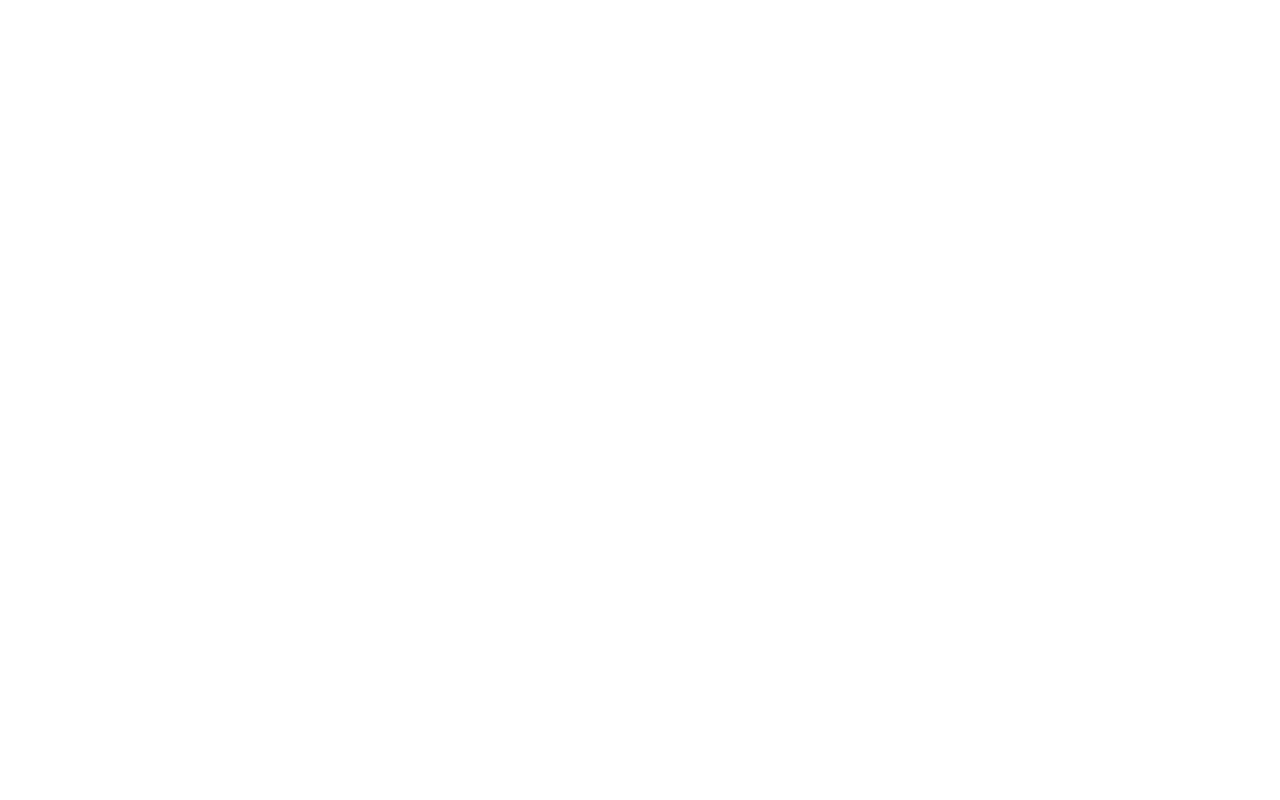
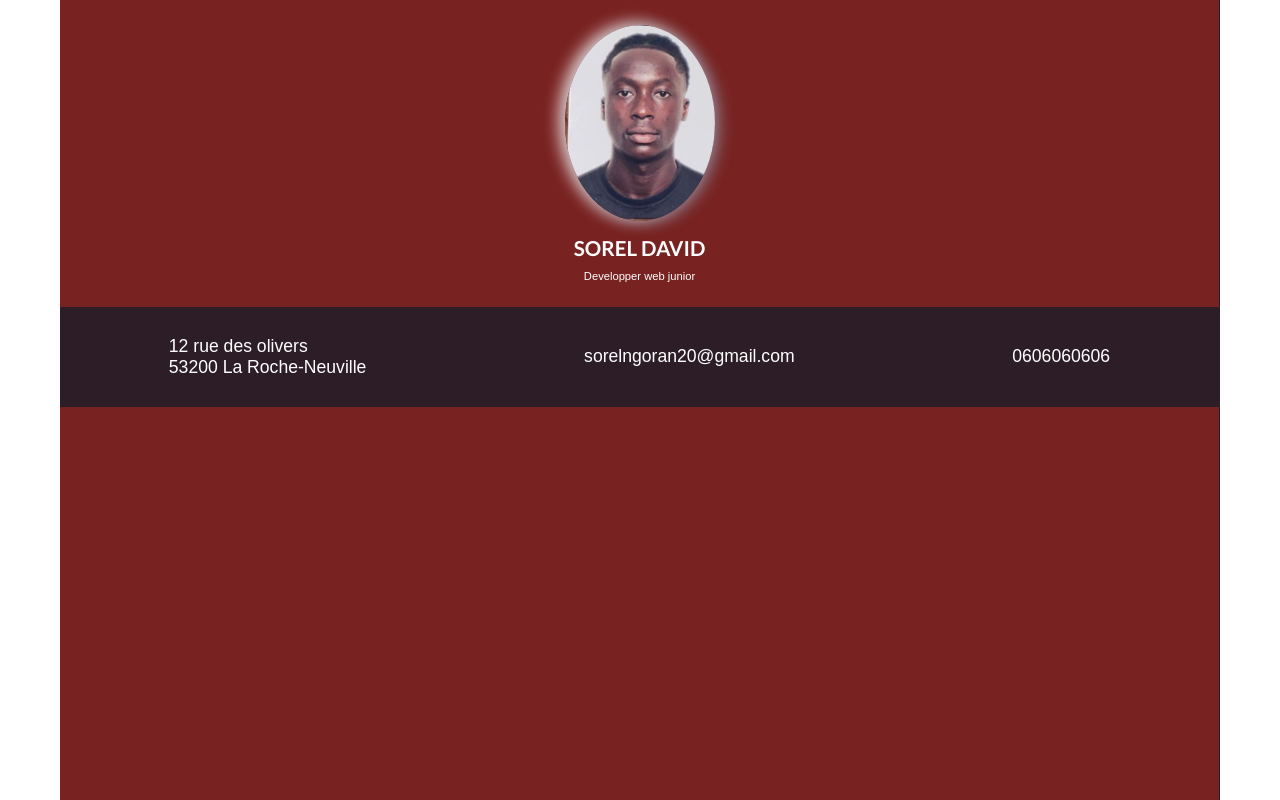
Before and after one commit to sorel20/cv-sorel, a plain HTML site: page index.html in a window 1280 px wide. Drawn offline with Linux system fonts and the light colour scheme.

Commit message:
design de la photo de profile et des contacts

```diff
--- a/assets/css/styles.css
+++ b/assets/css/styles.css
@@ -0,0 +1,118 @@
+@import url('https://fonts.googleapis.com/css2?family=Lato:ital,wght@0,100;0,300;0,400;0,700;0,900;1,100;1,300;1,400;1,700;1,900&display=swap');
+
+@font-face {
+    font-family: "Raleway";
+    src: local("../fonts/raleway/Raleway-Black.ttf") , local("../fonts/raleway/Raleway-Light");
+    font-style: normal;
+}
+*{
+    margin: 0;
+    padding: 0;
+    box-sizing: border-box;
+}
+
+a{
+    text-decoration: none;
+    color: var(--white);
+}
+:root{
+    --dark-red: #782221 ;
+    --orange-variant : #DBC2A4 ;
+    --rose-varinat: #2C1D27 ;
+    --white: #fff ;
+}
+
+body{
+    background-color: var(--white);
+    width: 100%;
+    min-height: 100vh;
+    font-family: Raleway , sans-serif;
+    display: flex;
+    justify-content: center;
+    font-size: 1.1em;
+}
+
+h2, h3{
+    font-family: Lato, sans-serif;
+}
+.container{
+    width: 1160px;
+    /* min-height: 100vh;
+     height: 100vh;*/
+    background-color: var(--dark-red);
+    color: var(--white);
+    border-right: 1px solid var(--rose-varinat);
+}
+
+.container .profile{
+    display: flex;
+    justify-content: center;
+    flex-direction: column;
+    align-items: center;
+    width: 100%;
+    min-height: 250px;
+    padding: 25px;
+}
+
+.profile_infos, .infos_center, .infos_right{
+    position: relative;
+}
+
+.profile_infos .infos_left a:hover, .profile_infos .infos_center a:hover, .profile_infos .infos_right a:hover{
+    text-decoration: underline white;
+}
+
+/*
+
+.infos_left a, .infos_center a, .infos_right a{
+    color: red;
+}
+*/
+
+
+.container .profile .picture_profile img{
+    width: 150px;
+    height: auto;
+    object-fit: cover;
+    border-radius: 50%;
+    box-shadow: rgba(136, 165, 191, 0.48) 6px 2px 16px 0px, rgba(255, 255, 255, 0.8) -6px -2px 16px 0px;
+    margin-bottom: 10px;
+}
+
+.container .profile .picture_profile span{
+    position: absolute;
+    top: 10px;
+    left: 50%;
+    color: #fff;
+    background: #2c1d27;
+    padding: 5px ;
+    border-radius: 6px;
+    width: 120px;
+    text-align: center;
+    visibility: hidden;
+    transition: visibility .2s ease-in-out;
+    font-size: .7rem;
+    z-index: 1;
+}
+
+.container .profile .picture_profile:hover span{
+    visibility: visible;
+}
+.container .profile .profile_name{
+    margin-bottom: 10px;
+    text-transform: uppercase;
+
+}
+.container .profile .profile_job{
+    font-weight: 500;
+    font-size: .7rem;
+}
+
+.container .profile_infos{
+    width: 100%;
+    min-height: 100px;
+    background-color: var(--rose-varinat);
+    display: flex;
+    justify-content: space-around;
+    align-items: center;
+}
--- a/index.html
+++ b/index.html
@@ -12,7 +12,30 @@
 
     <div class="container">
 
+        <div class="profile">
+            <div class="picture_profile">
+                <a href="assets/images/profile_david.jpg" target="_blank"> <img src="assets/images/profile_david.jpg" alt="profile_pic"></a>
+                <span>Zoomer sur l'image</span>
+            </div>
+            <h3 class="profile_name">Sorel David</h3>
+            <p class="profile_job">Developper web junior</p>
+        </div>
 
+        <div class="profile_infos">
+            <div class="infos_left">
+                <a href="https://www.google.ci/maps/@5.343924,-4.0645722,12z?hl=fr" target="_blank">12 rue des olivers
+                    <br>
+                    53200 La Roche-Neuville
+                </a>
+
+            </div>
+            <div class="infos_center">
+                <a href="mailto:someone@example.com">sorelngoran20@gmail.com</a>
+            </div>
+            <div class="infos_right">
+                <a href="tel:+33612345678">0606060606</a>
+            </div>
+        </div>
 
 
     </div>
```
